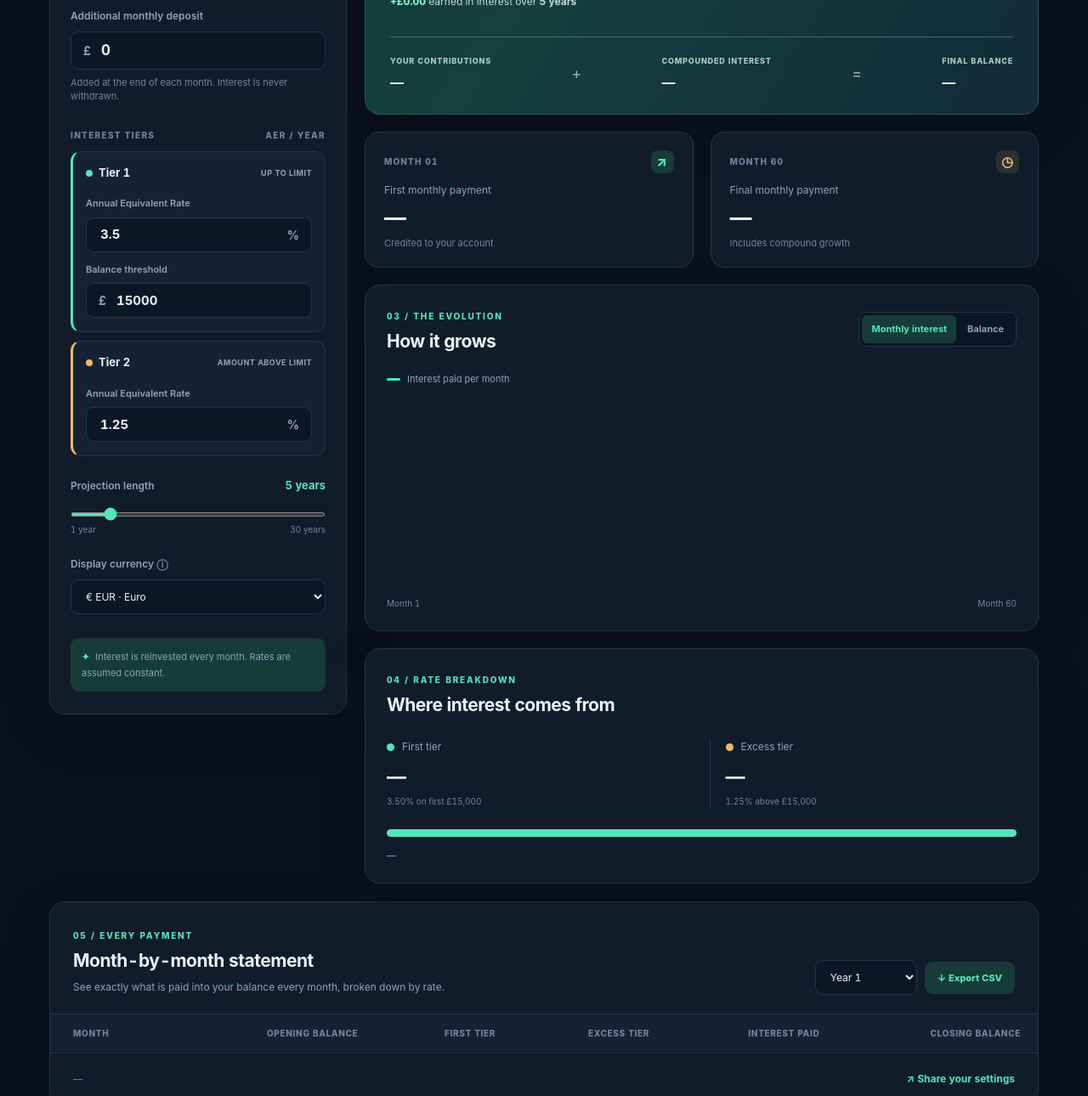
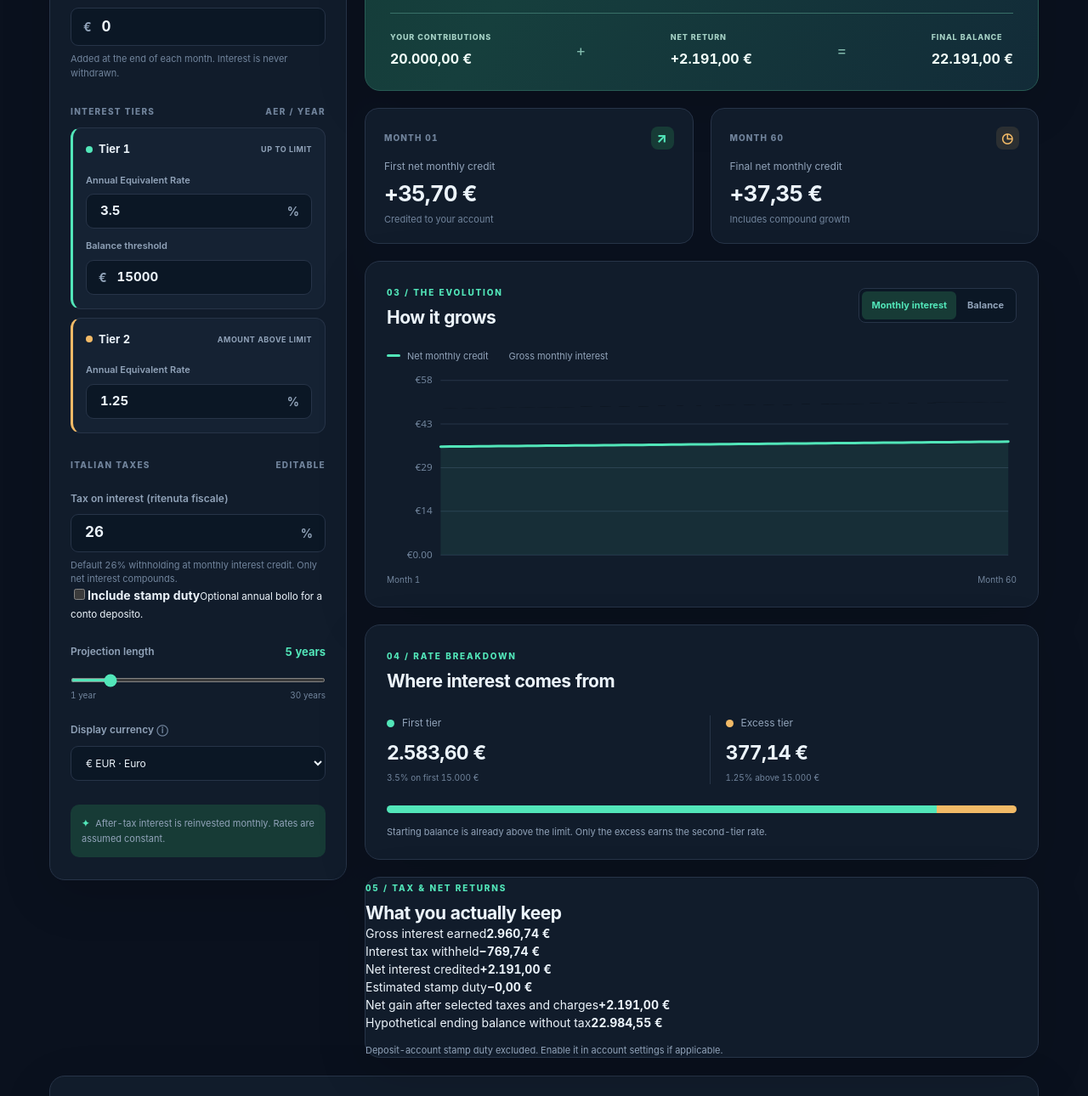
Before and after one commit to martinmarkpalmisano/savings-studio, a plain HTML site: page index.html in a window 1280 px wide. Shown: the part 518-1808 px from the top of the page at 85% size. Drawn offline with Linux system fonts and the light colour scheme.

Commit message:
Add Italian tax inputs, net return dashboard and monthly withholding statement

```diff
--- a/index.html
+++ b/index.html
@@ -4,7 +4,7 @@
   <meta charset="utf-8" />
   <meta name="viewport" content="width=device-width, initial-scale=1, viewport-fit=cover" />
   <meta name="theme-color" content="#0b1220" />
-  <meta name="description" content="See monthly interest and balance growth on a savings account with two AER tiers. A free, offline-ready calculator." />
+  <meta name="description" content="Italian savings: monthly tiered interest, 26% withholding, optional stamp duty, and net compounding." />
   <meta name="color-scheme" content="dark light" />
   <title>Savings Studio · Tiered Interest Calculator</title>
   <link rel="icon" href="./assets/favicon.svg" type="image/svg+xml" />
@@ -30,7 +30,7 @@
       <div class="intro">
         <div class="eyebrow">YOUR MONEY, MONTH BY MONTH</div>
         <h1>See your savings <em>grow.</em></h1>
-        <p>A smarter forecast for two-tier savings accounts. Monthly interest is credited to your balance and automatically compounds—nothing is withdrawn.</p>
+        <p>Two-tier interest, monthly compounding and Italian taxes. See what you actually keep.</p>
       </div>
 
       <div class="layout">
@@ -38,11 +38,11 @@
           <div class="panel-top"><div><span class="eyebrow">01 / CONFIGURE</span><h2>Your account</h2></div><button id="resetBtn" type="button" class="text-btn">↺ Reset</button></div>
           <div class="control-group">
             <label for="initialBalance">Starting balance <span class="hint" title="Money already in your savings account">ⓘ</span></label>
-            <div class="input-money"><span data-symbol>£</span><input id="initialBalance" type="number" inputmode="decimal" min="0" step="0.01" value="20000" /></div>
+            <div class="input-money"><span data-symbol>€</span><input id="initialBalance" type="number" inputmode="decimal" min="0" step="0.01" value="20000" /></div>
           </div>
           <div class="control-group">
             <label for="monthlyDeposit">Additional monthly deposit</label>
-            <div class="input-money"><span data-symbol>£</span><input id="monthlyDeposit" type="number" inputmode="decimal" min="0" step="0.01" value="0" /></div>
+            <div class="input-money"><span data-symbol>€</span><input id="monthlyDeposit" type="number" inputmode="decimal" min="0" step="0.01" value="0" /></div>
             <span class="helper">Added at the end of each month. Interest is never withdrawn.</span>
           </div>
           <div class="tier-head"><span>INTEREST TIERS</span><span class="tier-sub">AER / YEAR</span></div>
@@ -51,12 +51,27 @@
             <label for="firstAER">Annual Equivalent Rate</label>
             <div class="input-suffix"><input id="firstAER" type="number" inputmode="decimal" min="0" max="100" step="0.01" value="3.5" /><span>%</span></div>
             <label for="threshold">Balance threshold</label>
-            <div class="input-money"><span data-symbol>£</span><input id="threshold" type="number" inputmode="decimal" min="0" step="0.01" value="15000" /></div>
+            <div class="input-money"><span data-symbol>€</span><input id="threshold" type="number" inputmode="decimal" min="0" step="0.01" value="15000" /></div>
           </div>
           <div class="tier-card tier-card-second">
             <div class="tier-title"><span class="tier-dot"></span> Tier 2 <span class="tier-badge">AMOUNT ABOVE LIMIT</span></div>
             <label for="excessAER">Annual Equivalent Rate</label>
             <div class="input-suffix"><input id="excessAER" type="number" inputmode="decimal" min="0" max="100" step="0.01" value="1.25" /><span>%</span></div>
+          </div>
+
+          <div class="tier-head"><span>ITALIAN TAXES</span><span class="tier-sub">EDITABLE</span></div>
+          <div class="tax-settings">
+            <div class="control-group">
+              <label for="taxRate">Tax on interest (ritenuta fiscale)</label>
+              <div class="input-suffix"><input id="taxRate" type="number" inputmode="decimal" min="0" max="100" step="0.01" value="26" /><span>%</span></div>
+              <span class="helper">Default 26% withholding at monthly interest credit. Only net interest compounds.</span>
+            </div>
+            <label class="check-line" for="stampDuty"><input type="checkbox" id="stampDuty" /><span><strong>Include stamp duty</strong><small>Optional annual bollo for a conto deposito.</small></span></label>
+            <div class="control-group" id="stampRateContainer" hidden>
+              <label for="stampRate">Annual stamp duty rate</label>
+              <div class="input-suffix"><input id="stampRate" type="number" inputmode="decimal" min="0" max="100" step="0.01" value="0.2" /><span>%</span></div>
+              <span class="helper">Simplified annual estimate based on year-end balance, not exact bank statement dates.</span>
+            </div>
           </div>
           <div class="control-group duration-group">
             <div class="label-row"><label for="years">Projection length</label><strong><span id="yearsValue">5</span> years</strong></div>
@@ -65,48 +80,61 @@
           </div>
           <div class="control-group">
             <label for="currency">Display currency <span class="hint" title="Changes symbols only; no foreign exchange conversion">ⓘ</span></label>
-            <select id="currency"><option value="GBP">£ GBP · British pound</option><option value="EUR">€ EUR · Euro</option><option value="USD">$ USD · US dollar</option></select>
+            <select id="currency"><option value="EUR">€ EUR · Euro</option><option value="GBP">£ GBP · British pound</option><option value="USD">$ USD · US dollar</option></select>
           </div>
-          <div class="sidebar-footer"><span class="sidebar-footer-icon">✦</span> Interest is reinvested every month. Rates are assumed constant.</div>
+          <div class="sidebar-footer"><span class="sidebar-footer-icon">✦</span> After-tax interest is reinvested monthly. Rates are assumed constant.</div>
         </aside>
 
         <div class="results">
           <section class="hero-card" aria-live="polite">
             <div class="hero-top"><span class="eyebrow">02 / YOUR PROJECTION</span><span class="forecast-tag"><span class="status-dot"></span> LIVE FORECAST</span></div>
             <div class="hero-label">Projected account balance</div>
-            <div id="endingBalance" class="hero-balance">£20,000.00</div>
-            <div class="hero-note"><span id="totalInterest" class="positive">+£0.00</span> <span>earned in interest over <strong id="durationLabel">5 years</strong></span></div>
-            <div class="hero-bottom"><div><small>YOUR CONTRIBUTIONS</small><strong id="totalContributions">—</strong></div><span class="hero-plus">+</span><div><small>COMPOUNDED INTEREST</small><strong id="heroInterest">—</strong></div><span class="hero-equals">=</span><div><small>FINAL BALANCE</small><strong id="heroFinal">—</strong></div></div>
+            <div id="endingBalance" class="hero-balance">€20.000,00</div>
+            <div class="hero-note"><span id="totalInterest" class="positive">+£0.00</span> <span>net gain after taxes and selected charges over <strong id="durationLabel">5 years</strong></span></div>
+            <div class="hero-bottom"><div><small>YOUR CONTRIBUTIONS</small><strong id="totalContributions">—</strong></div><span class="hero-plus">+</span><div><small>NET RETURN</small><strong id="heroInterest">—</strong></div><span class="hero-equals">=</span><div><small>FINAL BALANCE</small><strong id="heroFinal">—</strong></div></div>
           </section>
 
           <section class="metrics" aria-label="Interest highlights">
-            <div class="mini-card"><div class="mini-head"><span>MONTH 01</span><span class="mini-icon green">↗</span></div><div class="mini-label">First monthly payment</div><strong id="firstMonthInterest">—</strong><small>Credited to your account</small></div>
-            <div class="mini-card"><div class="mini-head"><span id="lastMonthLabel">MONTH 60</span><span class="mini-icon gold">◷</span></div><div class="mini-label">Final monthly payment</div><strong id="lastMonthInterest">—</strong><small>Includes compound growth</small></div>
+            <div class="mini-card"><div class="mini-head"><span>MONTH 01</span><span class="mini-icon green">↗</span></div><div class="mini-label">First net monthly credit</div><strong id="firstMonthInterest">—</strong><small>Credited to your account</small></div>
+            <div class="mini-card"><div class="mini-head"><span id="lastMonthLabel">MONTH 60</span><span class="mini-icon gold">◷</span></div><div class="mini-label">Final net monthly credit</div><strong id="lastMonthInterest">—</strong><small>Includes compound growth</small></div>
           </section>
 
           <section class="panel graph-panel">
             <div class="panel-heading"><div><span class="eyebrow">03 / THE EVOLUTION</span><h2>How it grows</h2></div><div class="segmented" role="group" aria-label="Chart metric"><button type="button" id="interestChartBtn" class="active" aria-pressed="true">Monthly interest</button><button type="button" id="balanceChartBtn" aria-pressed="false">Balance</button></div></div>
-            <div class="chart-key"><span><i class="key-line primary"></i><span id="chartLegend">Interest paid per month</span></span></div>
+            <div class="chart-key"><span><i class="key-line primary"></i><span id="chartLegend">Net monthly credit</span></span><span><i class="key-line secondary"></i><span id="chartSecondaryLegend">Gross interest</span></span></div>
             <div class="chart-wrap" id="chartWrap"><svg id="growthChart" viewBox="0 0 760 264" role="img" aria-label="Monthly interest over time" preserveAspectRatio="none"></svg><div class="chart-tooltip" id="chartTooltip" role="status" hidden></div></div>
             <div class="chart-footer"><span>Month 1</span><span id="chartEndLabel">Month 60</span></div>
           </section>
 
           <section class="panel breakdown-panel">
             <div class="panel-heading"><div><span class="eyebrow">04 / RATE BREAKDOWN</span><h2>Where interest comes from</h2></div></div>
-            <div class="breakdown-grid"><div><span class="breakdown-label"><i class="tier-dot tier-dot-large"></i> First tier</span><strong id="firstTierTotal">—</strong><small id="firstTierCaption">3.50% on first £15,000</small></div><div><span class="breakdown-label"><i class="tier-dot gold-dot tier-dot-large"></i> Excess tier</span><strong id="secondTierTotal">—</strong><small id="secondTierCaption">1.25% above £15,000</small></div></div>
+            <div class="breakdown-grid"><div><span class="breakdown-label"><i class="tier-dot tier-dot-large"></i> First tier</span><strong id="firstTierTotal">—</strong><small id="firstTierCaption">3.50% on first €15,000</small></div><div><span class="breakdown-label"><i class="tier-dot gold-dot tier-dot-large"></i> Excess tier</span><strong id="secondTierTotal">—</strong><small id="secondTierCaption">1.25% above €15,000</small></div></div>
             <div class="tier-track"><span id="tierTrackFirst"></span><span id="tierTrackSecond"></span></div>
             <p class="cross-note" id="crossNote">—</p>
+          </section>
+
+          <section class="panel tax-panel">
+            <div class="panel-heading"><div><span class="eyebrow">05 / TAX &amp; NET RETURNS</span><h2>What you actually keep</h2></div></div>
+            <div class="tax-metrics">
+              <div><span>Gross interest earned</span><strong id="taxGrossInterest">—</strong></div>
+              <div><span>Interest tax withheld</span><strong id="taxWithheld" class="negative">—</strong></div>
+              <div><span>Net interest credited</span><strong id="taxNetInterest" class="positive-text">—</strong></div>
+              <div><span>Estimated stamp duty</span><strong id="taxStamp" class="negative">—</strong></div>
+            </div>
+            <div class="tax-total"><span>Net gain after selected taxes and charges</span><strong id="taxNetProfit">—</strong></div>
+            <div class="gross-comparison"><span>Hypothetical ending balance without tax</span><strong id="grossFinal">—</strong></div>
+            <p class="cross-note" id="taxSummaryNote">—</p>
           </section>
         </div>
       </div>
 
       <section class="panel statement-panel">
-        <div class="statement-head"><div><span class="eyebrow">05 / EVERY PAYMENT</span><h2>Month-by-month statement</h2><p>See exactly what is paid into your balance every month, broken down by rate.</p></div><div class="statement-actions"><select id="yearFilter" aria-label="Filter statement by year"><option value="1">Year 1</option></select><button class="action-button secondary" type="button" id="exportBtn">↓ Export CSV</button></div></div>
-        <div class="table-scroll"><table><thead><tr><th scope="col">MONTH</th><th scope="col">OPENING BALANCE</th><th scope="col">FIRST TIER</th><th scope="col">EXCESS TIER</th><th scope="col">INTEREST PAID</th><th scope="col">CLOSING BALANCE</th></tr></thead><tbody id="statementRows"></tbody></table></div>
+        <div class="statement-head"><div><span class="eyebrow">06 / EVERY PAYMENT</span><h2>Month-by-month statement</h2><p>See gross interest, taxes, net interest credited and annual stamp duty every month.</p></div><div class="statement-actions"><select id="yearFilter" aria-label="Filter statement by year"><option value="1">Year 1</option></select><button class="action-button secondary" type="button" id="exportBtn">↓ Export CSV</button></div></div>
+        <div class="table-scroll"><table><thead><tr><th scope="col">MONTH</th><th scope="col">OPENING BALANCE</th><th scope="col">FIRST TIER</th><th scope="col">EXCESS TIER</th><th scope="col">GROSS INTEREST</th><th scope="col">WITHHOLDING</th><th scope="col">NET CREDITED</th><th scope="col">DEPOSIT</th><th scope="col">STAMP DUTY</th><th scope="col">CLOSING BALANCE</th></tr></thead><tbody id="statementRows"></tbody></table></div>
         <div class="statement-footer"><span id="tableCount">—</span><button class="text-btn" type="button" id="copyLinkBtn">↗ Share your settings</button></div>
       </section>
 
-      <details class="explain-panel"><summary>How is interest calculated? <span>+</span></summary><div><p>Each portion of the opening balance earns its own annual equivalent rate (AER). We convert each AER to an effective monthly rate using <code>(1 + AER / 100)^(1/12) − 1</code>.</p><p>Each tier's interest is rounded to two decimal places and both amounts are credited to the account. Only then is any monthly contribution added. The full closing balance earns interest the following month—there are no withdrawals.</p><p>This is an illustrative forecast, not a bank statement. Banks can accrue interest daily, use different rounding rules, change advertised rates, and apply taxes or fees. Switching currencies changes the symbol, not the numeric amounts.</p></div></details>
+      <details class="explain-panel"><summary>How is interest calculated? <span>+</span></summary><div><p>Each portion of the opening balance earns its own annual equivalent rate (AER). We convert each AER to an effective monthly rate using <code>(1 + AER / 100)^(1/12) − 1</code>.</p><p>Gross interest is rounded to cents for each tier. The configured Italian withholding tax (default 26%) is deducted when interest is credited. Only net interest compounds; any monthly top-up is added at month-end.</p><p>If enabled, annual stamp duty is estimated at the selected rate (default 0.20%) on the year-end balance, with a €1 minimum, and deducted every 12 months. Actual bank charges depend on statement timing and product terms. This is an illustrative estimate, not a tax determination.</p><p>This is an illustrative forecast, not a bank statement. Banks can accrue interest daily, use different rounding rules, change advertised rates, and apply different rates, taxes or fees. Switching currencies changes the symbol, not the numeric amounts.</p></div></details>
     </main>
     <footer class="site-footer"><span>✦ Savings Studio</span><span>Made for clarity. No sign-in · No tracking · No uploaded data.</span></footer>
   </div>
```
